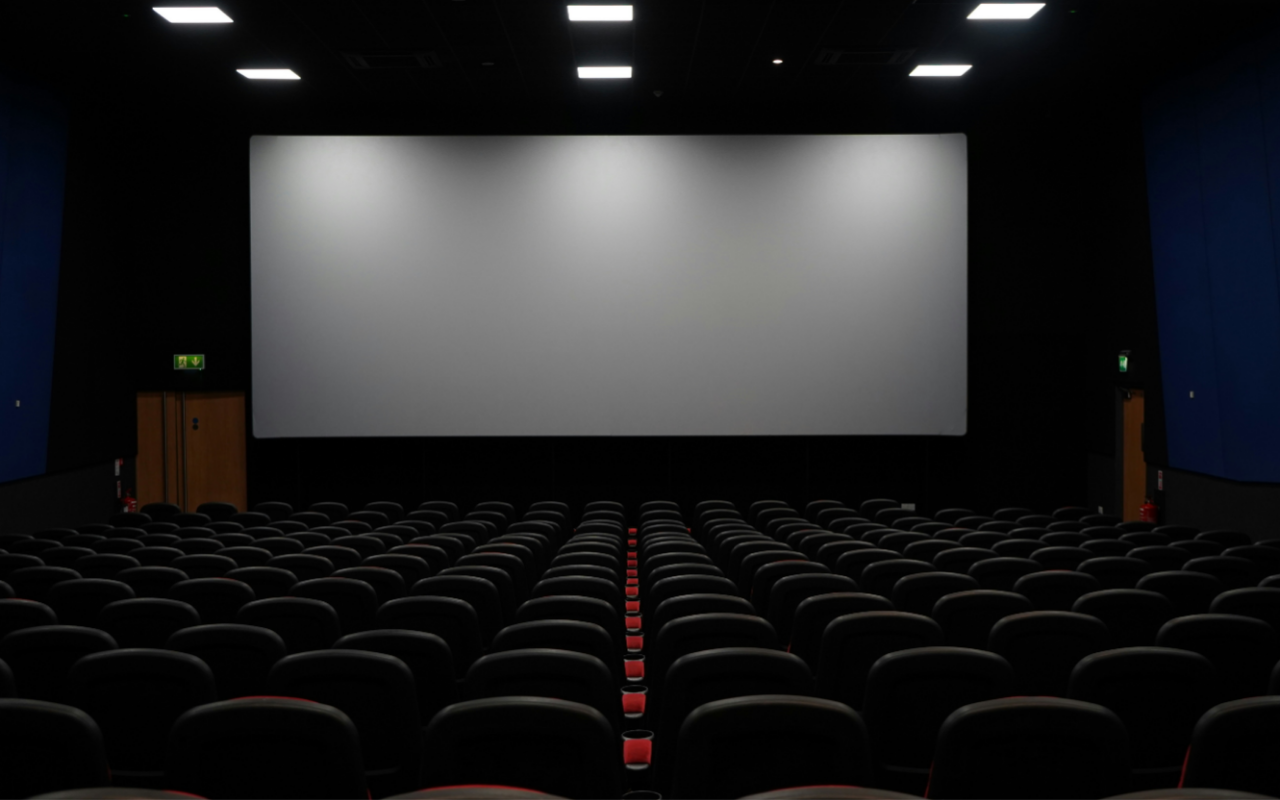
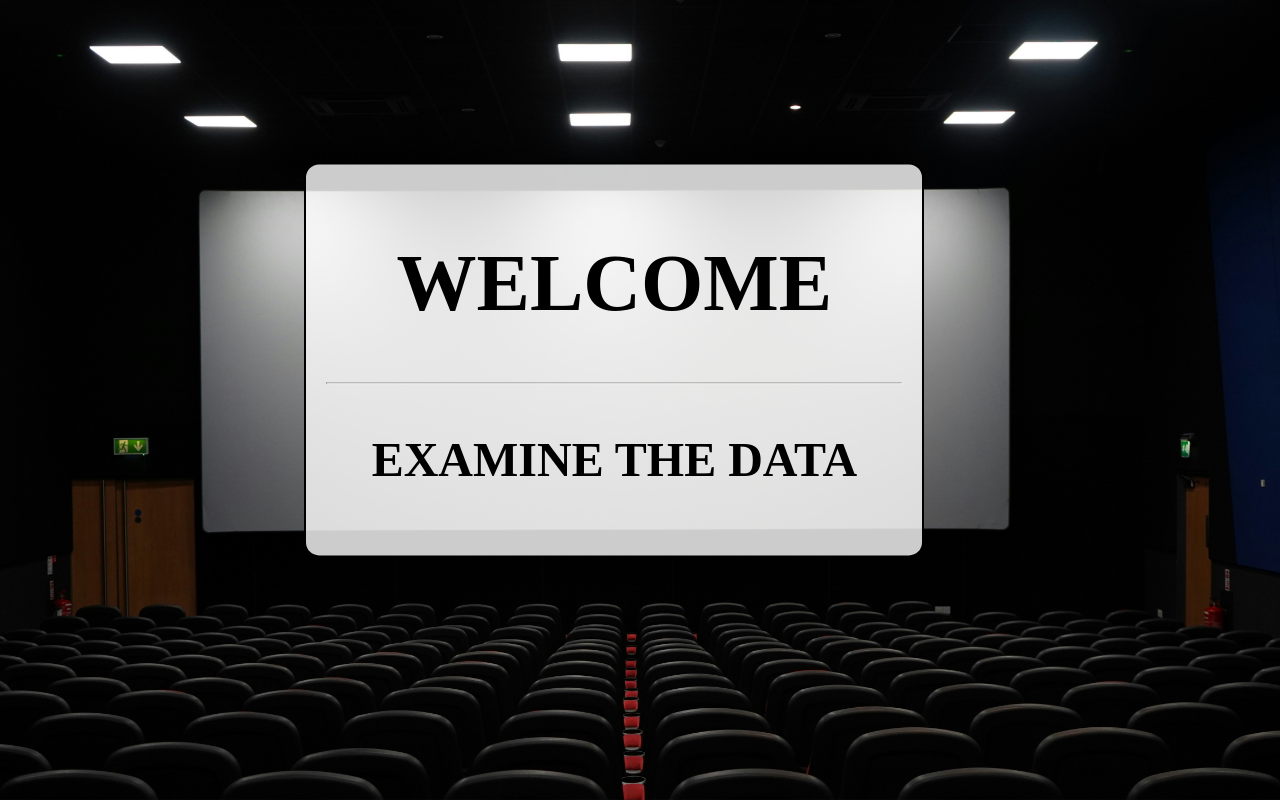
Before and after one commit to ravenusmc/cinema_hall_ticket_sales, a Vue app in the folder client/: page / in a window 1280 px wide. Built offline with nearby package versions, Linux system fonts and the light colour scheme; the HTML template or start-up script is replaced by a standard one.

Commit message:
working on landing page

```diff
--- a/client/src/views/HomeView.vue
+++ b/client/src/views/HomeView.vue
@@ -2,8 +2,9 @@
   <div>
     <div class="main-background-div">
       <div class="inner-div">
-        <h1>Welcome</h1>
-        <p>Examine The Data</p>
+        <h1 class="title">Welcome</h1>
+        <hr>
+        <h3 class="sub-title">Examine The Data</h3>
       </div>
     </div>
   </div>
@@ -15,7 +16,7 @@ export default {
 };
 </script>
 
-<style>
+<style scoped>
 
 .main-background-div {
   width: 100%;
@@ -25,7 +26,7 @@ export default {
   top: 0;
   left: 0;
   z-index: -1; /* Keep it behind the content */
-  animation: zoomEffect 15s ease-in forwards; /* Apply animation and keep final state */
+  animation: zoomEffect 5s ease-in forwards; /* Apply animation and keep final state */
 }
 
 @keyframes zoomEffect {
@@ -40,18 +41,19 @@ export default {
 }
 
 .inner-div {
+  width: 45%;
   position: absolute;
-  top: 60%;
-  left: 50%;
+  top: 55%;
+  left: 48%;
   transform: translate(-50%, -50%);
   border: 2px solid black;
   padding: 20px;
   background: rgba(255, 255, 255, 0.8);
   border-radius: 15px;
   text-align: center;
-  opacity: 0; /* Initially hidden */
+  opacity: 0;
   animation: fadeIn 1s ease-in forwards;
-  animation-delay: 15s; /* Delays appearance until zoom is complete */
+  animation-delay: 5s;
 }
 
 @keyframes fadeIn {
@@ -60,8 +62,18 @@ export default {
   }
   100% {
     opacity: 1;
-    top: 50%; /* Ensure it remains centered */
+    top: 45%; /* Ensure it remains centered */
   }
 }
 
+.title {
+  text-transform: uppercase;
+  font-size: 5rem;
+}
+
+.sub-title {
+  text-transform: uppercase;
+  font-size: 3rem;
+}
+
 </style>
```
